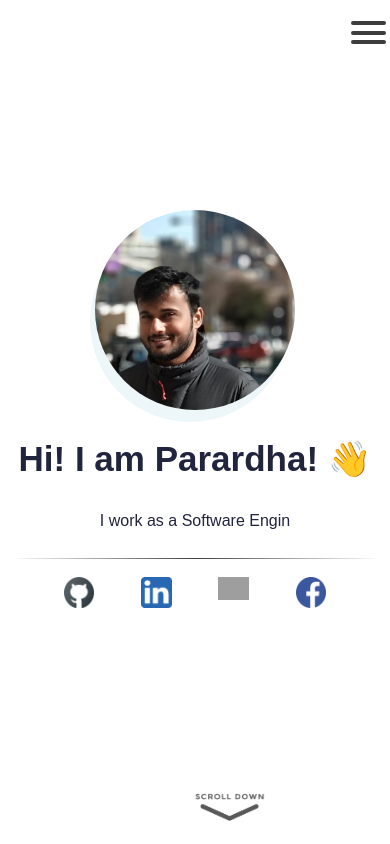
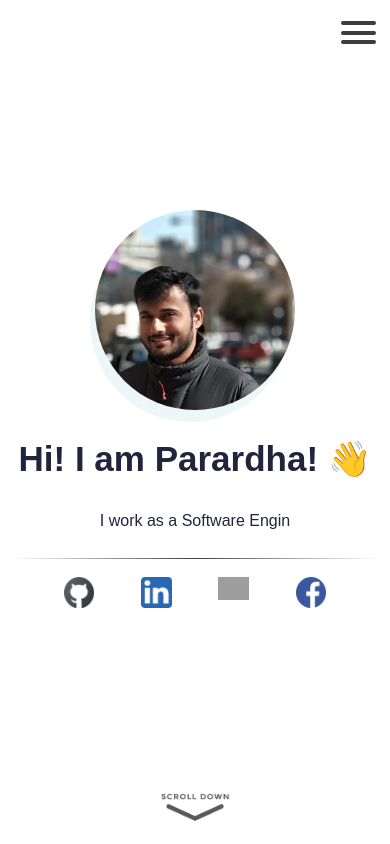
Before and after one commit to ParardhaKumar/PersonalV2, a React (Create React App) app: page / in a window 390 px wide. Shown: the top 844 px of the page. Built offline with nearby package versions, Linux system fonts and the light colour scheme; grey boxes are pictures that could not be loaded.

Commit message:
Fix Home CSS

```diff
--- a/src/components/Header/Header.css
+++ b/src/components/Header/Header.css
@@ -79,8 +79,8 @@
     display: block;
     height: 32px;
     width: 30px;
-    top: 20px;
-    left: 20px;
+    top: 10px;
+    left: -10px;
     z-index: 5;
     opacity: 0;
   }
@@ -91,7 +91,7 @@
     width: 35px;
     position: absolute;
     top: 17px;
-    left: 0;
+    left: -10px;
     z-index: 2;
     display: flex;
     flex-direction: column;
--- a/src/components/Home/Home.css
+++ b/src/components/Home/Home.css
@@ -635,7 +635,7 @@ a {
 .scroll {
   position: absolute;
   left: 50%;
-  margin-left: -10px;
+  margin-left: -5.25vh;
   width: 10vh;
   z-index: 200;
 }
```
